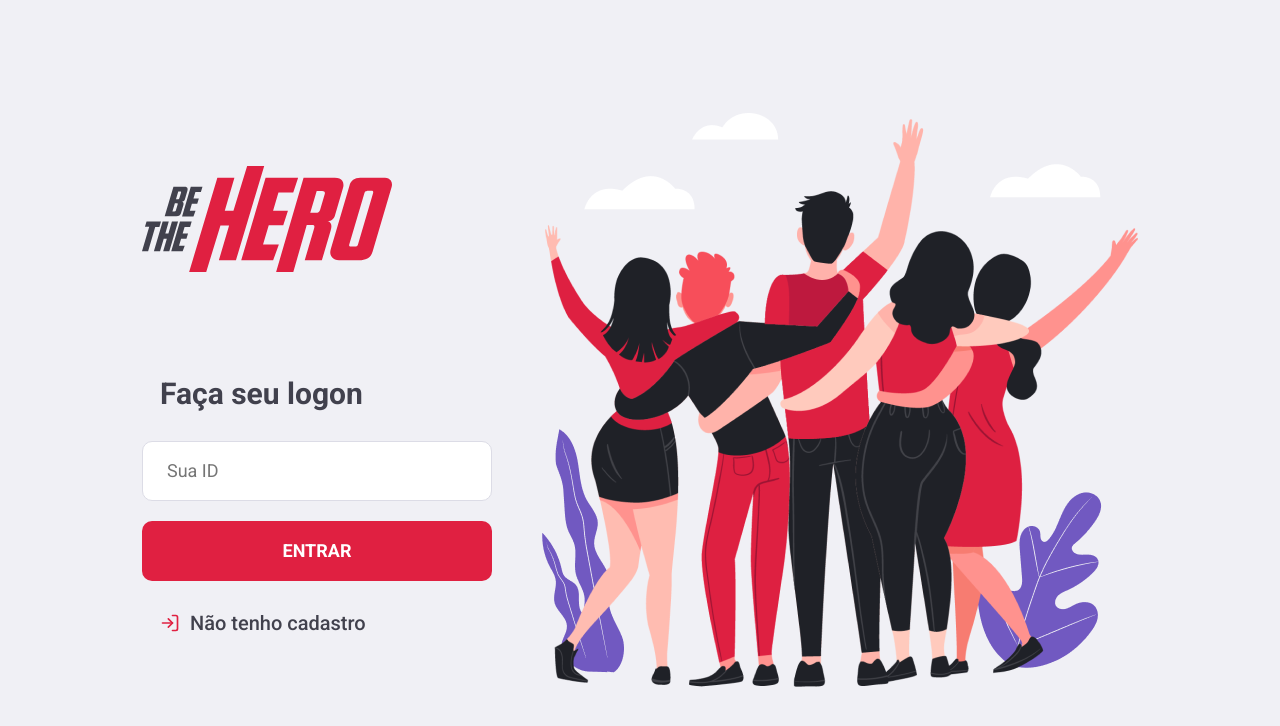
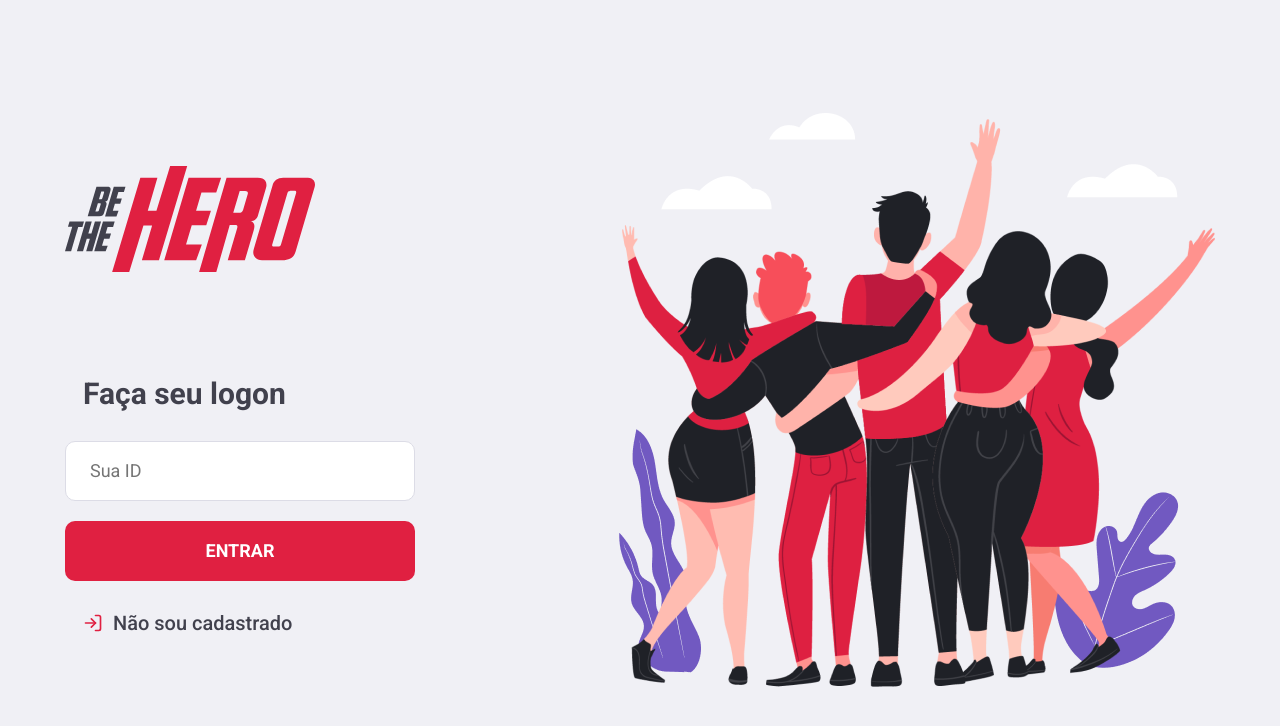
Before and after one commit to alissonpratesperes/bethehero, a React (Create React App) app in the folder frontend/: page / in a window 1280 px wide. Shown: the top 726 px of the page. Built offline with nearby package versions, Linux system fonts and the light colour scheme.

Commit message:
Ajustes gerais de CSS.
Realizados alguns ajustes gerais de CSS nas duas páginas implementadas até agora.

```diff
--- a/frontend/src/pages/Logon/index.js
+++ b/frontend/src/pages/Logon/index.js
@@ -14,7 +14,7 @@ import heroesImg from '../../assets/heroes.png';
                             <h1> Faça seu logon </h1>
                                 <input placeholder="Sua ID"/>
                                     <button className="button" tyoe="submit"> Entrar </button>
-                                        <Link className="back-link" to="/register"> <FiLogIn size={20} color="#E02041"/> Não tenho cadastro </Link>
+                                        <Link className="back-link" to="/register"> <FiLogIn size={20} color="#E02041"/> Não sou cadastrado </Link>
                         </form>
                 </section>
                     <img src={heroesImg} alt="Heroes"/>
--- a/frontend/src/pages/Logon/styles.css
+++ b/frontend/src/pages/Logon/styles.css
@@ -5,13 +5,12 @@
     margin: 0px auto;
     display: flex;
     align-items: center;
-    justify-content: center;
+    justify-content: space-between;
 }
 
 .logon-container section.form {
     width: 100%;
     max-width: 350px;
-    margin-right: 50px;
 }
 
 .logon-container section.form form {
--- a/frontend/src/pages/Register/index.js
+++ b/frontend/src/pages/Register/index.js
@@ -10,9 +10,9 @@ import logoImg from '../../assets/logo.svg';
                 <div className="content">
                     <section>
                         <img src={logoImg} alt="Be The Hero"/>
-                            <h1> Cadastro </h1>
+                            <h1> Cadastre-se </h1>
                                 <p> Faça seu cadastro, entre na plataforma e ajude pesssoas a encontrarem os casos da sua ONG. </p>
-                                    <Link className="back-link" to="/"> <FiArrowLeft size={20} color="#E02041"/> Já tenho cadastro </Link>
+                                    <Link className="back-link" to="/"> <FiArrowLeft size={20} color="#E02041"/> Já sou cadastrado </Link>
                     </section>
                         <form>
                             <input placeholder="Nome da ONG"/>
```
Also changed, not shown: 1 other file (tests, documents, lock files or other folders).
